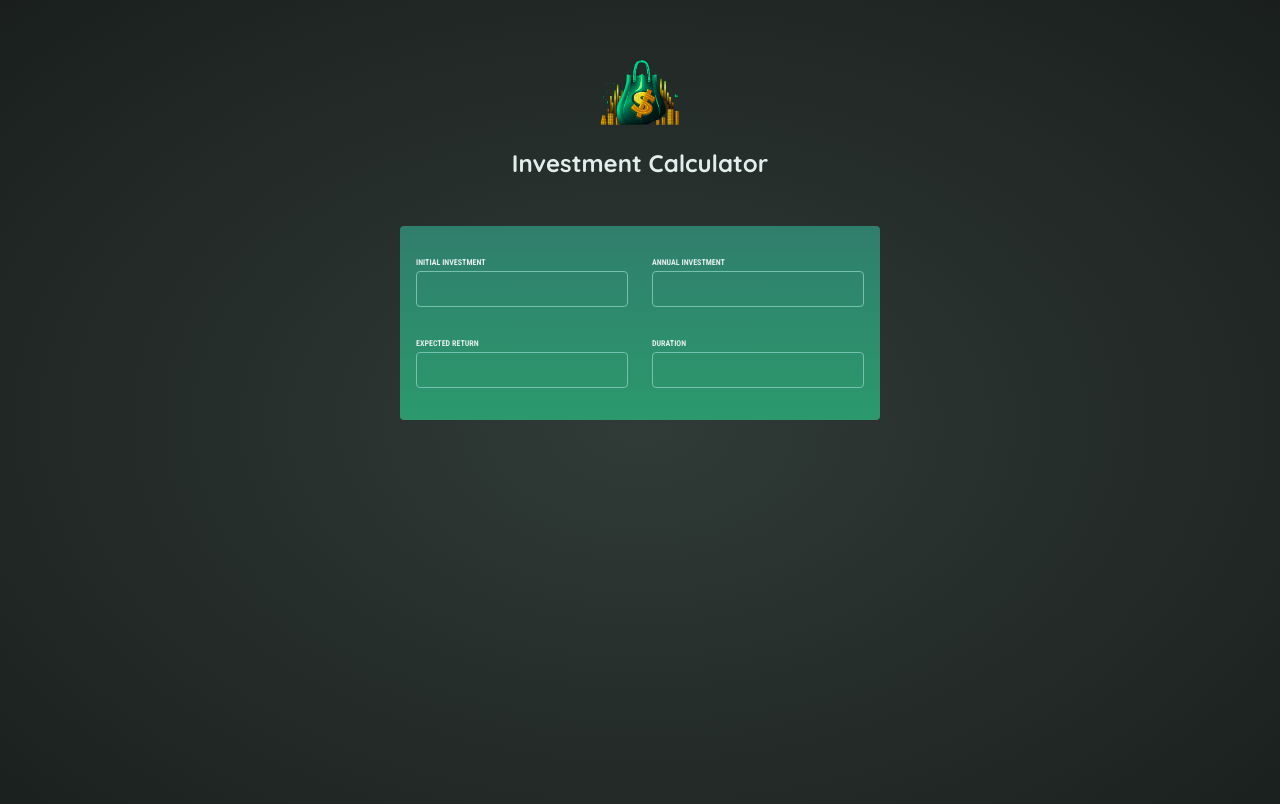
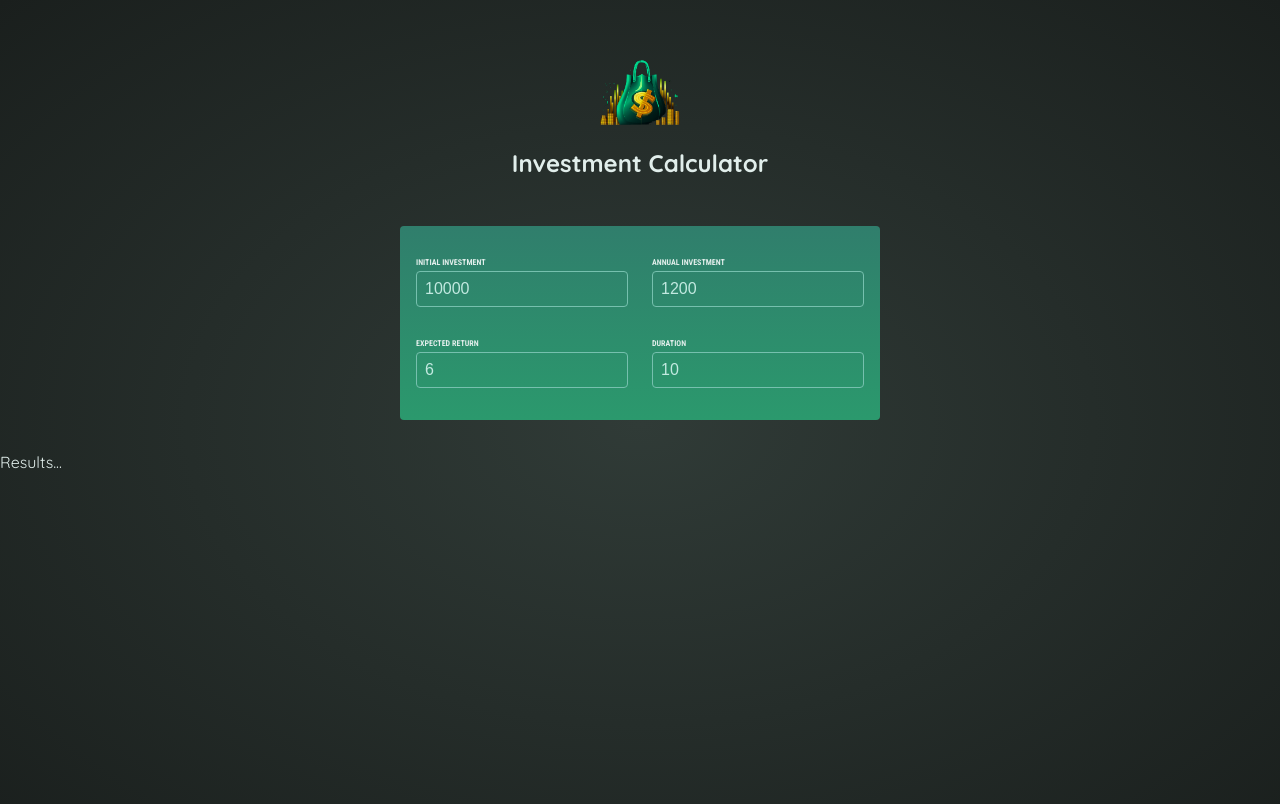
Before and after one commit to purepleya/react-study, a React (Vite) app in the folder React Investment Calculator/: page / in a window 1280 px wide. Shown: the top 804 px of the page. Built offline with nearby package versions, Linux system fonts and the light colour scheme.

Commit message:
100. State(상태) 끌어올리기

```diff
--- a/React Investment Calculator/package.json
+++ b/React Investment Calculator/package.json
@@ -22,5 +22,6 @@
     "eslint-plugin-react-hooks": "^4.6.0",
     "eslint-plugin-react-refresh": "^0.4.3",
     "vite": "^4.4.5"
-  }
+  },
+  "packageManager": "pnpm@9.1.3+sha1.6110a47202a78d07d0bf8c9f4f4c63cc83bb833a"
 }
--- a/React Investment Calculator/src/App.jsx
+++ b/React Investment Calculator/src/App.jsx
@@ -1,10 +1,30 @@
+import { useState } from 'react';
 import Header from './components/Header'
 import UserInput from './components/UserInput';
+import Results from './components/Results';
 
 function App() {
+  const [userInput, setUserInput] = useState({
+    initialInvestment: 10000,
+    annualInvestment: 1200,
+    expectedReturn: 6,
+    duration: 10
+  });
+
+  function handleChange(inputIdentifier, newValue) {
+    setUserInput(prevUserInput => {
+      return {
+        ...useInput,
+        [inputIdentifier]: newValue
+      }
+    });
+
+  }
+
   return <>
     <Header />
-    <UserInput />
+    <UserInput onChange={handleChange} userInput={userInput} />
+    <Results input={userInput} />
   </>;
 
 }
--- /dev/null
+++ b/React Investment Calculator/src/components/Results.jsx
@@ -0,0 +1,4 @@
+export default function Results({ input }) {
+  console.log(input);
+  return <p>Results...</p>;
+}
--- a/React Investment Calculator/src/components/UserInput.jsx
+++ b/React Investment Calculator/src/components/UserInput.jsx
@@ -1,42 +1,25 @@
-import { useState } from "react";
 
-export default function UserInput() {
-  const [useInput, setUserInput] = useState({
-    initialInvestment: 10000,
-    annualInvestment: 1200,
-    expectedReturn: 6,
-    duration: 10
-  });
-
-  function handleChange(inputIdentifier, newValue) {
-    setUserInput(prevUserInput => {
-      return {
-        ...useInput,
-        [inputIdentifier]: newValue
-      }
-    });
-
-  }
+export default function UserInput({ onChange, userInput }) {
 
 	return <section id="user-input">
     <div className="input-group">
       <p>
         <label>Initial Investment</label>
-        <input type="number" required value={UserInput.initialInvestment} onChange={(event) => handleChange('initialInvestment', event.target.value)} />
+        <input type="number" required value={userInput.initialInvestment} onChange={(event) => onChange('initialInvestment', event.target.value)} />
       </p>
       <p>
         <label>Annual Investment</label>
-        <input type="number" required value={UserInput.annualInvestment} onChange={(event) => handleChange('annualInvestment', event.target.value)} />
+        <input type="number" required value={userInput.annualInvestment} onChange={(event) => onChange('annualInvestment', event.target.value)} />
       </p>
     </div>
     <div className="input-group">
       <p>
         <label>Expected Return</label>
-        <input type="number" required value={UserInput.expectedReturn} onChange={(event) => handleChange('expectedReturn', event.target.value)} />
+        <input type="number" required value={userInput.expectedReturn} onChange={(event) => onChange('expectedReturn', event.target.value)} />
       </p>
       <p>
         <label>Duration</label>
-        <input type="number" required value={UserInput.duration} onChange={(event) => handleChange('duration', event.target.value)} />
+        <input type="number" required value={userInput.duration} onChange={(event) => onChange('duration', event.target.value)} />
       </p>
     </div>
   </section>;
```
